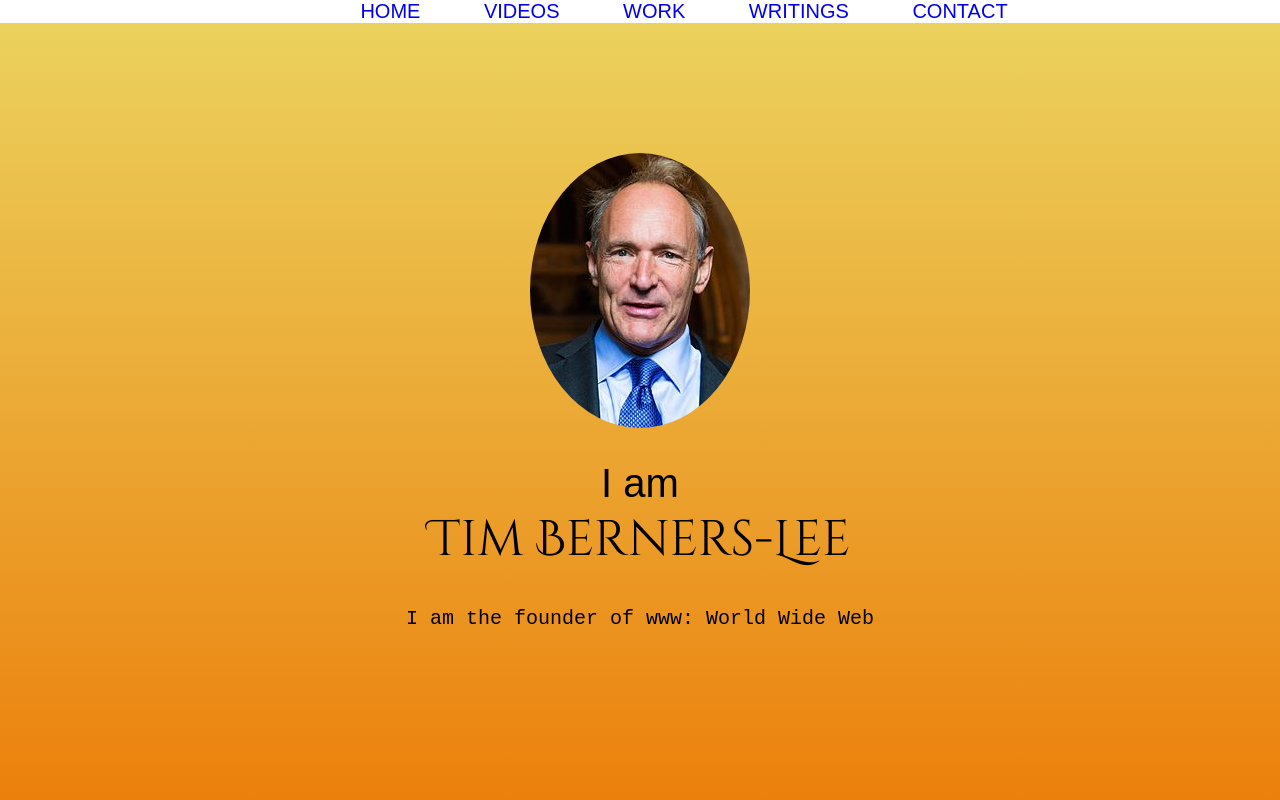
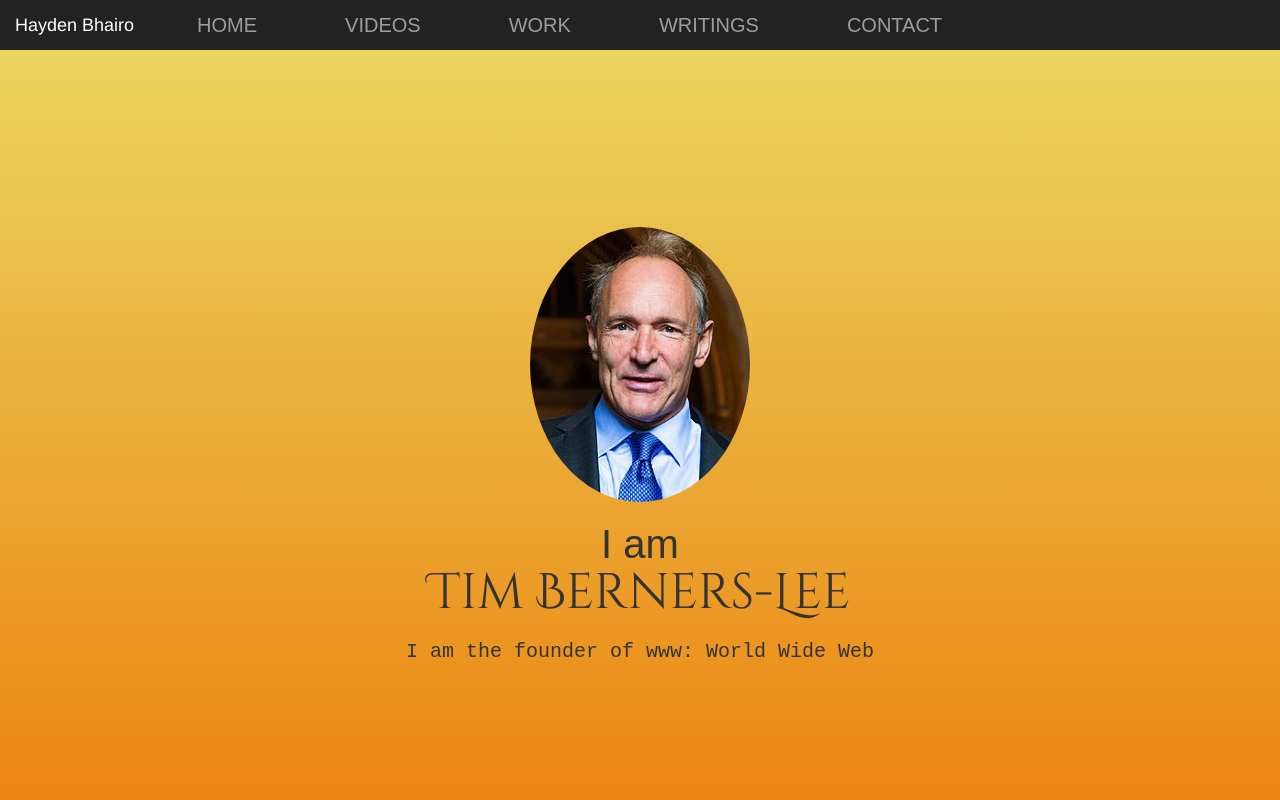
Before and after one commit to Hayden3911/Person-Website-Tim-Berners-Lee, a plain HTML site: page index.html in a window 1280 px wide. Shown: the top 800 px of the page. Drawn offline with nearby package versions, Linux system fonts and the light colour scheme.

Commit message:
Add files via upload

```diff
--- a/index.html
+++ b/index.html
@@ -3,20 +3,37 @@
         <title>
             Tim Berners-Lee
         </title>
+        <meta charset="utf-8">
+        <meta name="viewport" content="width=device-width, initial-scale=1">
+        <link rel="stylesheet" href="https://maxcdn.bootstrapcdn.com/bootstrap/3.4.0/css/bootstrap.min.css">
+        <script src="https://ajax.googleapis.com/ajax/libs/jquery/3.4.1/jquery.min.js"></script>
+        <script src="https://maxcdn.bootstrapcdn.com/bootstrap/3.4.0/js/bootstrap.min.js"></script>
         <link rel="stylesheet" href="style.css">
         <link href="https://fonts.googleapis.com/css2?family=Cinzel+Decorative&display=swap" rel="stylesheet">
         <link rel="stylesheet" href="https://cdnjs.cloudflare.com/ajax/libs/font-awesome/4.7.0/css/font-awesome.min.css">
     </head>
     <body>
-        <center>
-        <ul class="menu">
+        <nav class="navbar-inverse my_nav_bar">
+            <div class="navbar-header">
+                <button type="button" class="navbar-toggle" data-toggle="collapse" data-target="#myNavbar">
+                    <span class="icon-bar"></span>
+                    <span class="icon-bar"></span>
+                    <span class="icon-bar"></span>
+                </button>
+                <a class="navbar-brand" href="#">Hayden Bhairo</a>
+            </div>
+
+            <div class="collapse navbar-collapse" id="myNavbar">
+        <ul class="nav navbar-nav">
             <li class="link"> <a href= "#welcome">HOME</a> </li>
             <li class="link"> <a href= "#videos">VIDEOS</a> </li>
             <li class="link"> <a href= "#work">WORK</a> </li>
             <li class="link"> <a href= "#writings">WRITINGS</a> </li>
             <li class="link"> <a href= "#contact">CONTACT</a> </li>
         </ul>
-        </center>
+        </div>
+
+        </nav>
         <section id="welcome">
             <div class="parallax-inner">
                 <img src="stbl.jpg" class="profile">
--- a/style.css
+++ b/style.css
@@ -1,13 +1,10 @@
 body {
-    margin: 0;
-    padding-top: 800px;
     text-align: center;
 }
 .profile {
     border-radius: 50%;
 }
 #welcome {
-    position: absolute;
     bottom: 0;
     background: linear-gradient(#ebd460 0%, rgb(236, 128, 12) 100%);
     display: table;
@@ -32,6 +29,7 @@ h2 {
 #bio {
     font-family: 'Cinzel Decorative', cursive;
     padding: 50px;
+    text-align: center;
 }
 .line {
     height: 6px;
@@ -43,14 +41,10 @@ h2 {
     display: table-cell;
     vertical-align: middle;
 }
-.menu {
-background: #ffffff;
-width: 100%;
-margin-top: 0px;
-position: fixed;
-top: 0px;
-z-index: 10;
-cursor: pointer;
+.my_nav_bar{
+    position:sticky;
+    top: 0;
+    z-index:99999;
 }
 .link{
 display: inline;
```
